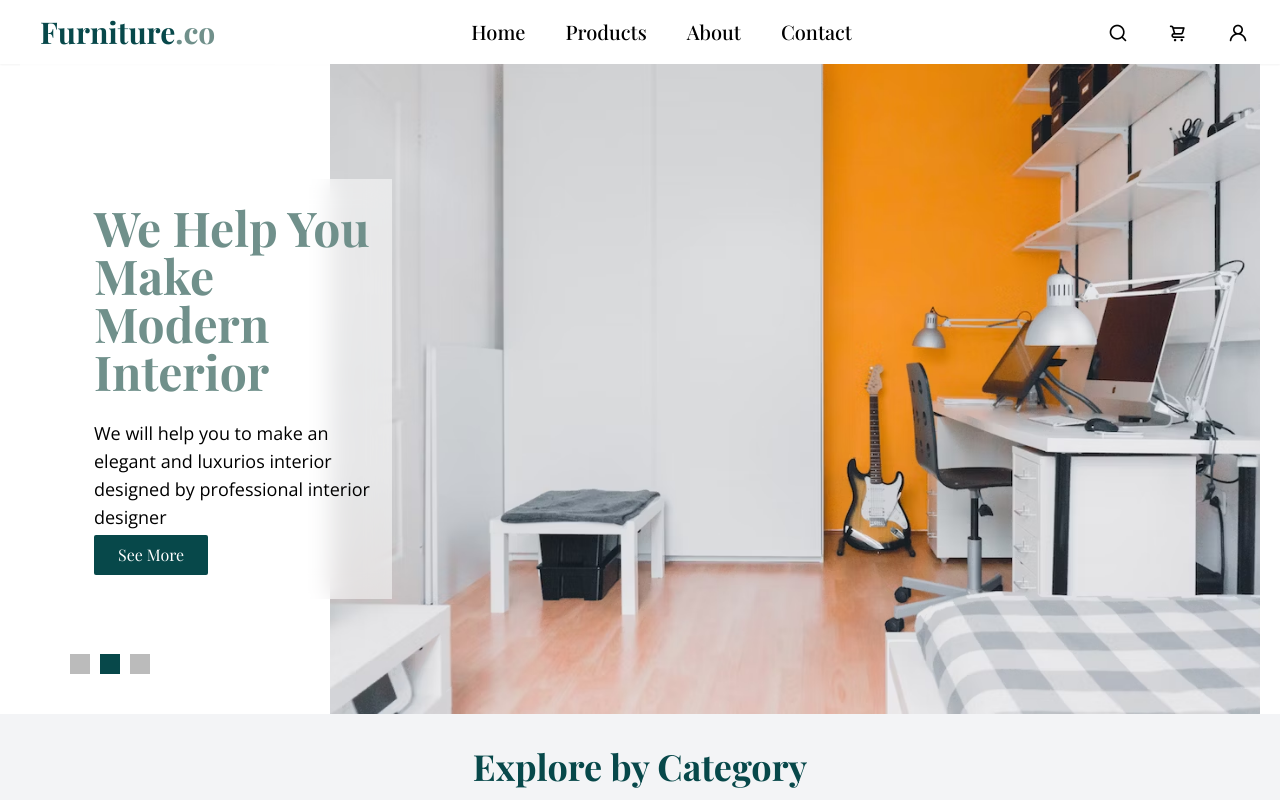
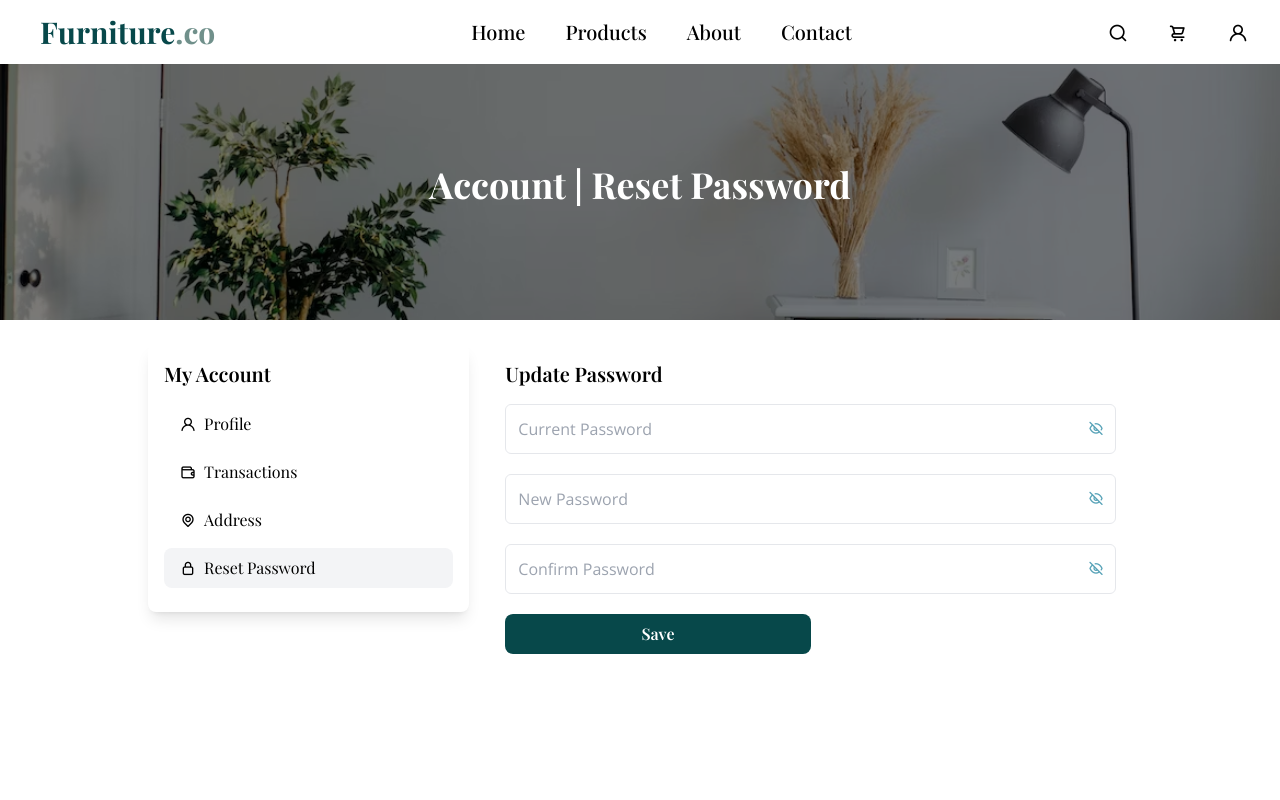
Before and after one commit to purwadhikafullstack/JCWDOL0908, a React (Create React App) app in the folder projects/client/: page /account/reset-password in a window 1280 px wide. Shown: the top 800 px of the page. Built offline with nearby package versions, Linux system fonts and the light colour scheme; a web font is replaced by a local one.

Commit message:
FEAT : "add UI update data user:reset password"

```diff
--- a/projects/client/src/App.js
+++ b/projects/client/src/App.js
@@ -17,6 +17,7 @@ import VerificationAuth from "./pages/client/auth/Verification";
 import Profile from "./pages/client/profile/Profile";
 import Storage from "./helper/Storage";
 import { KeepUser } from "./feature/auth/slice/UserSlice";
+import ResetPassword from "./pages/client/profile/ResetPassword";
 
 function App() {
   // const [message, setMessage] = useState("");
@@ -48,7 +49,8 @@ function App() {
         <Route path="/verify" element={<VerificationAuth />} />
 
         {/*User Route*/}
-        <Route path="/profile" element={<Profile />} />
+        <Route path="/account" element={<Profile />} />
+        <Route path="/account/reset-password" element={<ResetPassword />} />
 
 
         {!loggedInAdmin.isLoggedIn && <Route path="/admin-login" element={<AdminLogin />} />}
--- a/projects/client/src/components/ProvileNav.jsx
+++ b/projects/client/src/components/ProvileNav.jsx
@@ -5,7 +5,7 @@ import { Link } from "react-router-dom";
 const links = [
   {
     title: "profile",
-    link: "/profile",
+    link: "/account",
     icon: "uil uil-user",
   },
   {
--- a/projects/client/src/feature/profile/components/ProfileContainer.jsx
+++ b/projects/client/src/feature/profile/components/ProfileContainer.jsx
@@ -4,22 +4,22 @@ const Links = [
   {
     name: "profile",
     icon: "uil uil-user",
-    link: "/profile",
+    link: "/account",
   },
   {
     name: "transactions",
     icon: "uil uil-wallet",
-    link: "/transactions",
+    link: "/account/transactions",
   },
   {
     name: "address",
     icon: "uil uil-location-point",
-    link: "/address",
+    link: "/account/address",
   },
   {
     name: "reset password",
     icon: "uil uil-lock",
-    link: "/reset-password",
+    link: "/account/reset-password",
   },
 ];
 
--- /dev/null
+++ b/projects/client/src/pages/client/profile/ResetPassword.jsx
@@ -0,0 +1,45 @@
+import LayoutClient from "../../../components/LayoutClient";
+import Jumbotron from "../../../components/Jumbotron";
+import ProfileContainer from "../../../feature/profile/components/ProfileContainer";
+import { H3 } from "../../../components/Typo";
+import { Form, Formik } from "formik";
+import FieldPassword from "../../../components/FieldPassword";
+
+function ResetPassword() {
+  return (
+    <LayoutClient>
+      <Jumbotron title="Account | Reset Password" />
+      <section className="py-6">
+        <ProfileContainer pageName="reset password">
+          <div className="p-4 min-h-[500px]">
+            <H3>Update Password</H3>
+            <Formik initialValues={{ currentPassword: "", password: "", confirmPassword: "" }} onSubmit={() => {
+            }}>
+              <Form className="flex flex-col gap-5">
+                <div className="group relative">
+                  <FieldPassword name="currentPassword" id="password" placeholder="Current Password"
+                                 autoComplete="off" />
+                </div>
+                <div className="group relative">
+                  <FieldPassword name="password" id="password" placeholder="New Password" autoComplete="off" />
+                </div>
+                <div className="group relative">
+                  <FieldPassword name="confirmPassword" id="password" placeholder="Confirm Password"
+                                 autoComplete="off" />
+                </div>
+                <button
+                  type="submit"
+                  className="bg-primary text-white py-2 px-4 rounded-lg font-semibold font-title w-1/2"
+                > Save
+                </button>
+
+              </Form>
+            </Formik>
+          </div>
+        </ProfileContainer>
+      </section>
+    </LayoutClient>
+  );
+}
+
+export default ResetPassword;
```
